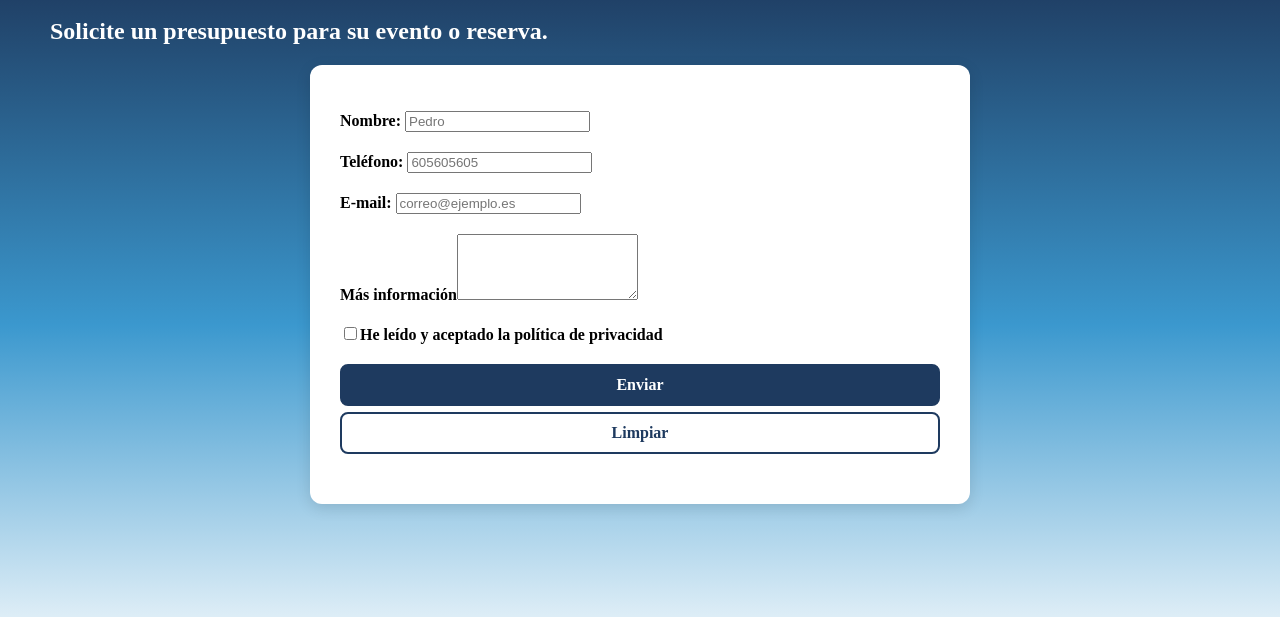
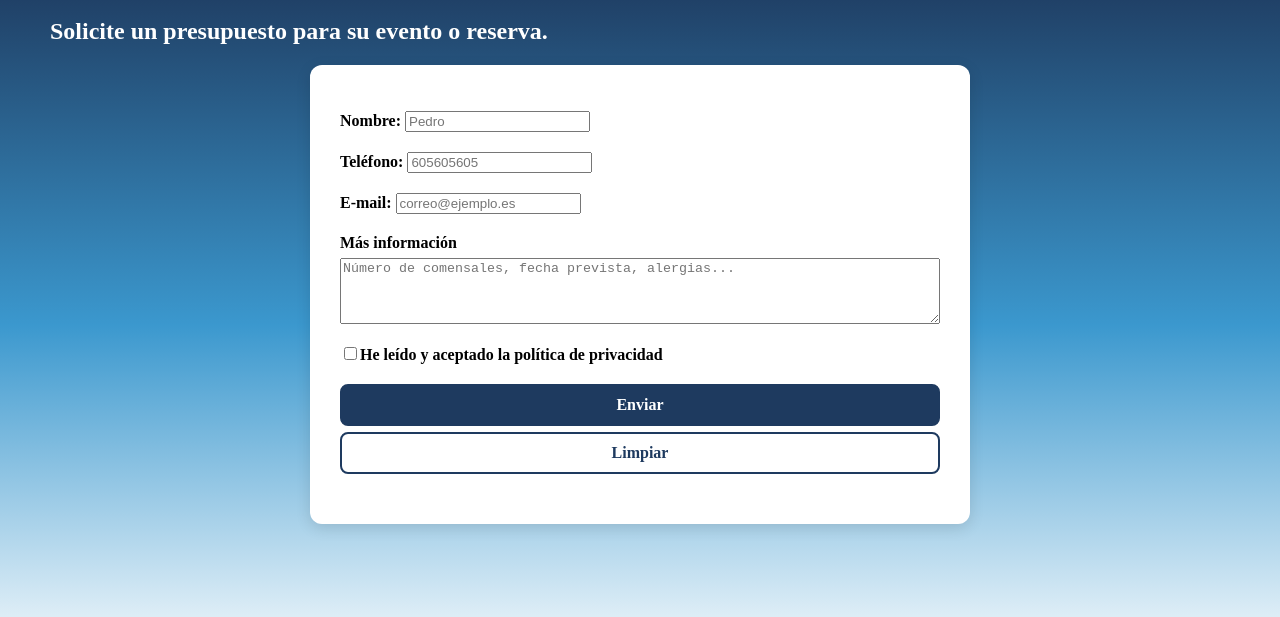
Before and after one commit to nicoDaSilva2/examen-html, a plain HTML site: page views/presupuesto.html in a window 1280 px wide. Shown: the part 83-700 px from the top of the page. Drawn offline with Linux system fonts and the light colour scheme.

Commit message:
Pequeña mejora en la página de presupuesto.

```diff
--- a/views/presupuesto.html
+++ b/views/presupuesto.html
@@ -41,8 +41,9 @@
                             pattern="[^@]+@[^@]+\.[^@]+" required></label>
                     </p>
                     <p>
-                        <label>Más información<textarea name="info" rows="4"
-                            title="Cuéntenos cualquier detalle que nos ayude a preparar su presupuesto"></textarea></label>
+                        <label for="info">Más información</label>
+                        <textarea name="info" rows="4" placeholder="Número de comensales, fecha prevista, alergias..."
+                            title="Cuéntanos cualquier detalle que nos ayude a preparar tu presupuesto"></textarea>
                     </p>
                     <p>
                         <label><input type="checkbox" name="privacidad" required>He leído y aceptado la política de privacidad</label>
```
